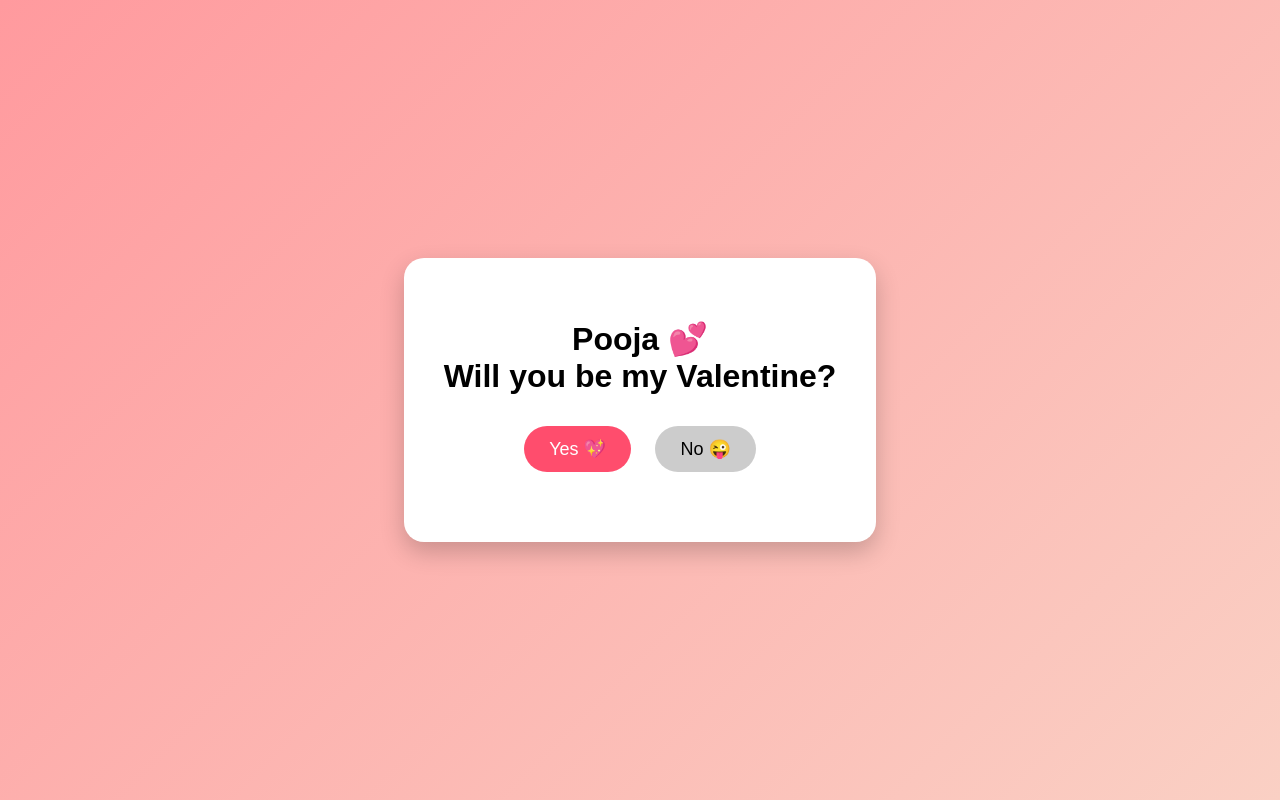
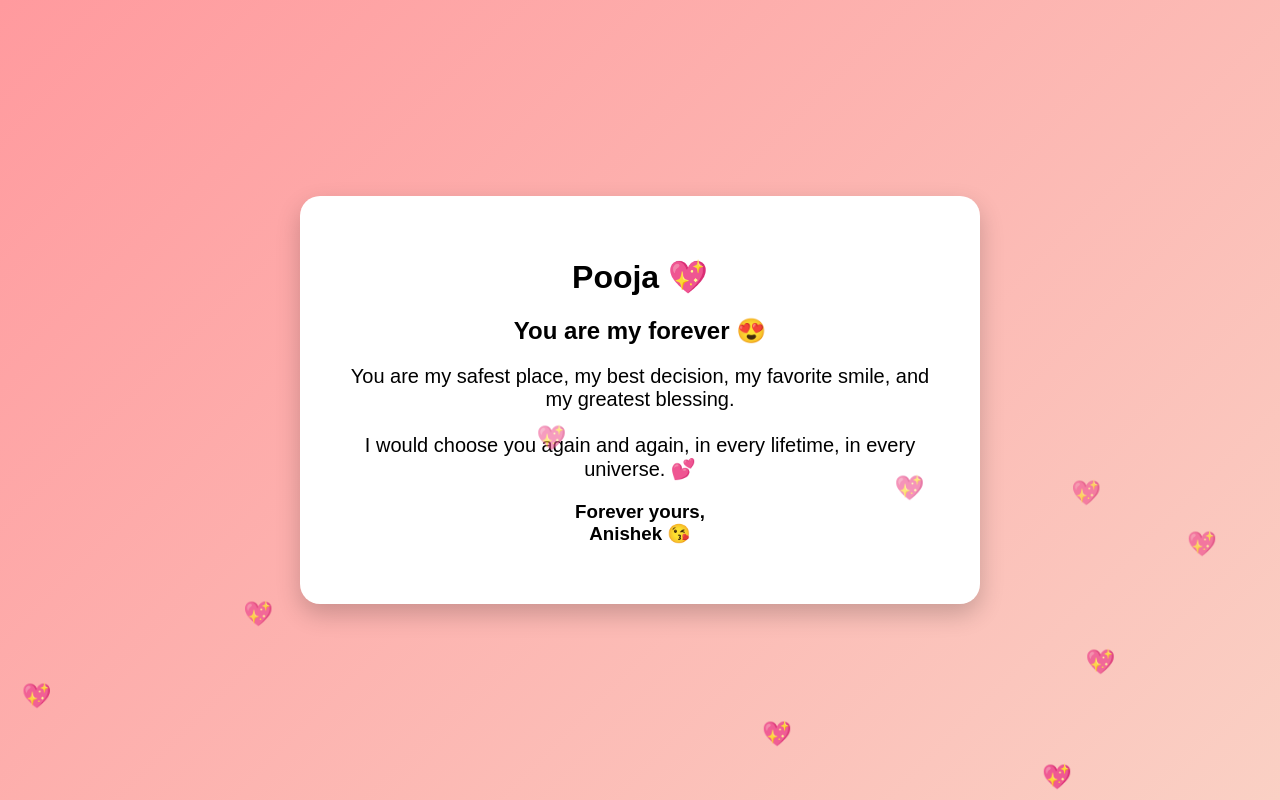
Before and after one commit to valentinemonth/valentine-surprise, a plain HTML site: page index.html in a window 1280 px wide. Both pictures are taken after a click on the button "Yes 💖". Drawn offline with Linux system fonts and the light colour scheme.

Commit message:
Add files via upload

```diff
--- a/index.html
+++ b/index.html
@@ -120,4 +120,74 @@ noBtn.addEventListener("click", function() {
     alert("Pooja... are you absolutely sure? 😏");
   }
   else if (noClickCount === 2) {
-    alert("Destiny
+    alert("Destiny is strongly suggesting YES 😌💖");
+    card.classList.add("shake");
+    noBtn.style.display = "none";
+    startCountdown();
+  }
+});
+
+// Countdown (no automatic yes)
+function startCountdown() {
+  let count = 3;
+  countdownEl.innerText = count;
+
+  const interval = setInterval(function() {
+    count--;
+
+    if (count > 0) {
+      countdownEl.innerText = count;
+    } else {
+      clearInterval(interval);
+      countdownEl.innerText = "Your move ❤️";
+    }
+
+  }, 1000);
+}
+
+// Floating hearts
+function createHearts() {
+  setInterval(function() {
+    const heart = document.createElement("div");
+    heart.className = "heart";
+    heart.innerHTML = "💖";
+    heart.style.left = Math.random() * 100 + "vw";
+    heart.style.animationDuration = (4 + Math.random() * 3) + "s";
+    document.body.appendChild(heart);
+
+    setTimeout(function() {
+      heart.remove();
+    }, 7000);
+
+  }, 300);
+}
+
+// YES click — reliable music start
+yesBtn.addEventListener("click", function() {
+
+  music.currentTime = 0;
+  music.play().catch(function(){});
+
+  card.innerHTML = `
+    <div class="final">
+      <h1>Pooja 💖</h1>
+      <h2>You are my forever 😍</h2>
+      <p style="font-size:20px; max-width:600px;">
+        You are my safest place,
+        my best decision,
+        my favorite smile,
+        and my greatest blessing.<br><br>
+        I would choose you again and again,
+        in every lifetime,
+        in every universe. 💕
+      </p>
+      <h3>Forever yours,<br>Anishek 😘</h3>
+    </div>
+  `;
+
+  createHearts();
+});
+</script>
+
+</body>
+</html>
```
